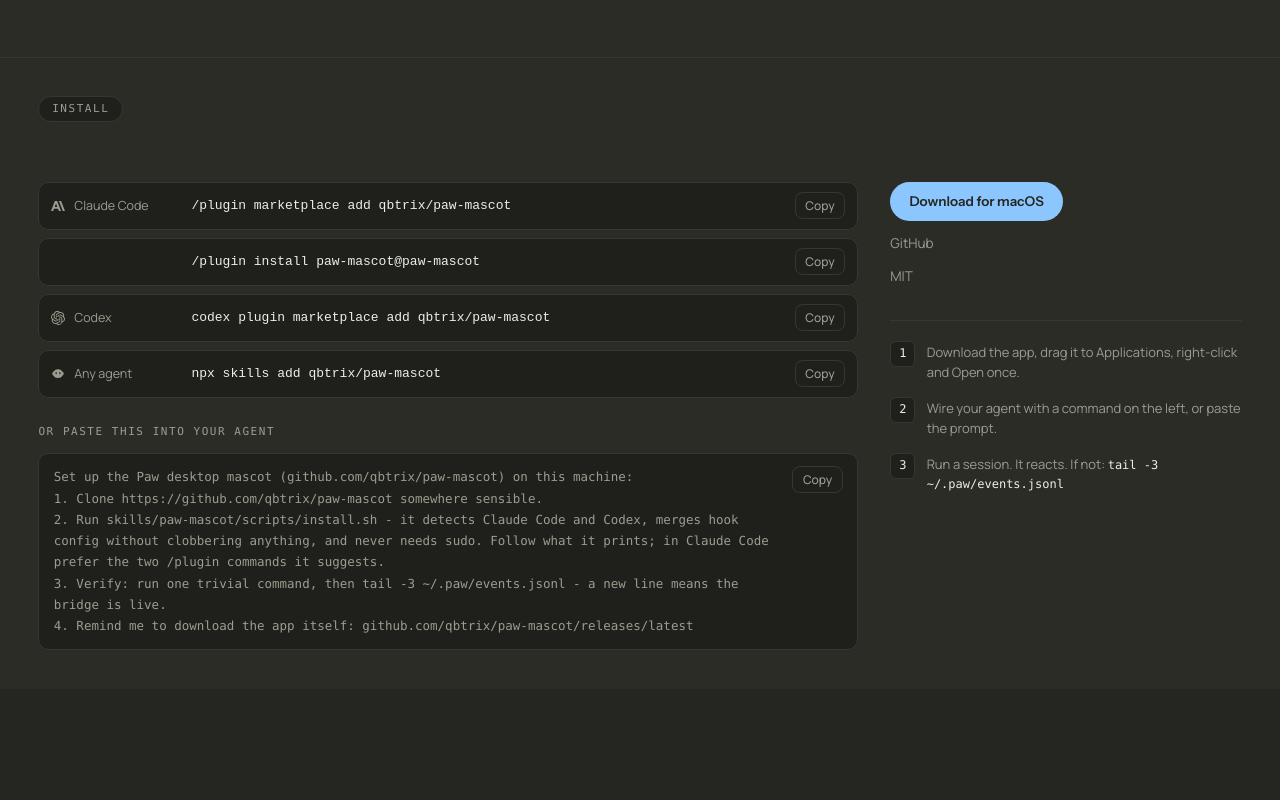
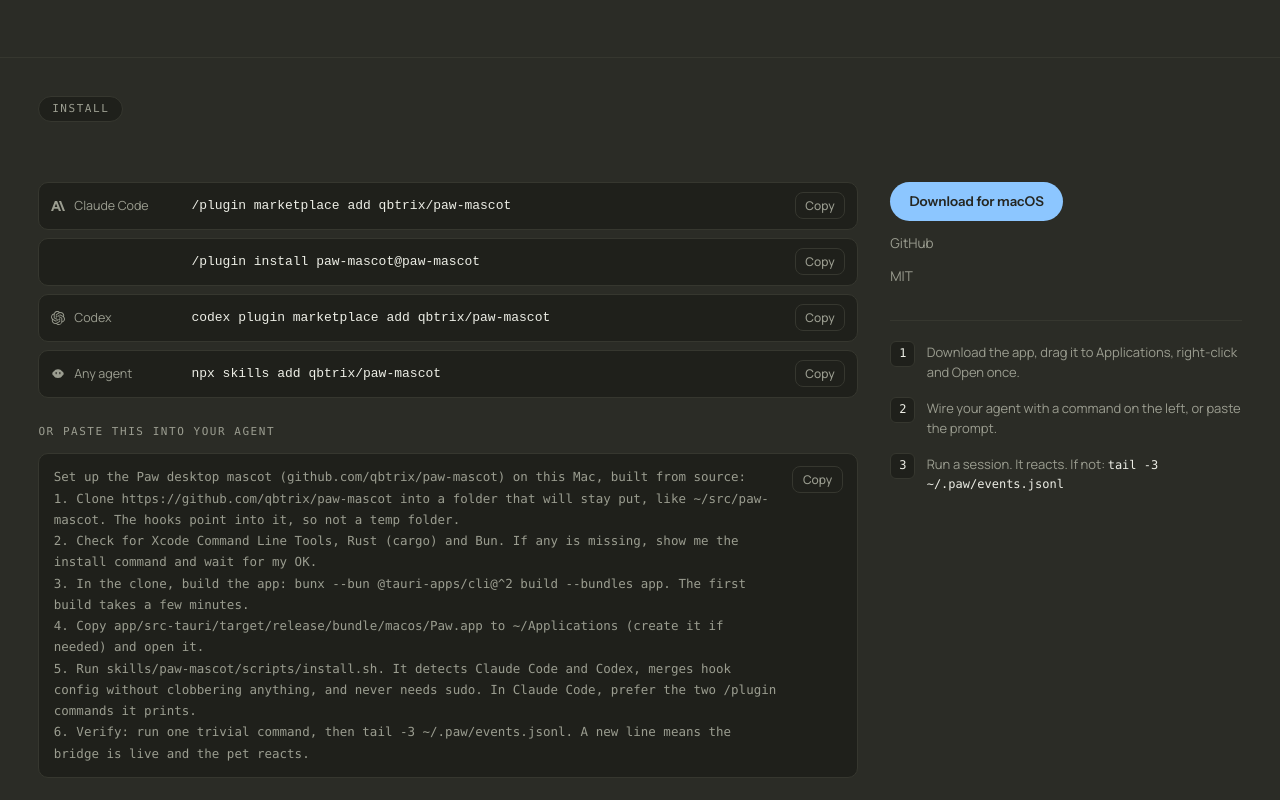
Before and after one commit to qbtrix/paw-mascot, a website: page site/index.html in a window 1280 px wide. Shown: the part 2934-3734 px from the top of the page. Before the commit the page ends 3623 px from the top, so only its background shows below. Drawn offline with Linux system fonts and the light colour scheme; files that its build step writes are made by us from their sources; animation ran at ten frames a second; files whose address does not match are found by name.

Commit message:
feat(site): the agent prompt builds the app from source (#31)

```diff
--- a/site/index.html
+++ b/site/index.html
@@ -64,6 +64,8 @@
   mascots a pale green rim to match its olive ground. The demo pet shares the
   grid's tokens, floor glow included, so no violet shows anywhere.
   The mark's eyes are nudged down so they sit level with the wordmark.
+  The paste-into-your-agent prompt builds the app from source (app bundle
+  only, tested from a fresh clone) instead of pointing at the release download.
 -->
 <link rel="preconnect" href="https://fonts.googleapis.com">
 <link rel="preconnect" href="https://fonts.gstatic.com" crossorigin>
@@ -326,7 +328,7 @@
   .prompt { display: grid; grid-template-columns: 1fr auto; gap: .75rem; align-items: start;
             background: var(--well); border: 1px solid var(--line); border-radius: 10px;
             padding: .8rem .9rem; grid-column: 1 / -1; }
-  .prompt code { font: 12.5px/1.7 var(--mono); color: var(--dim); white-space: pre-wrap; }
+  .prompt code { font: 12.5px/1.7 var(--mono); color: var(--dim); white-space: pre-wrap; overflow-wrap: anywhere; min-width: 0; }
   .cmd {
     display: grid; grid-template-columns: auto 1fr auto; align-items: center; gap: .75rem;
     background: var(--well); border: 1px solid var(--line); border-radius: 10px; padding: .6rem .75rem;
@@ -415,11 +417,13 @@
       <div class="cmd"><span class="for"><svg aria-hidden="true"><use href="#i-openai"/></svg>Codex</span><code data-lenis-prevent>codex plugin marketplace add qbtrix/paw-mascot</code><button class="copy">Copy</button></div>
       <div class="cmd"><span class="for"><svg aria-hidden="true"><use href="#i-paw"/></svg>Any agent</span><code data-lenis-prevent>npx skills add qbtrix/paw-mascot</code><button class="copy">Copy</button></div>
       <div class="or">or paste this into your agent</div>
-      <div class="prompt"><code>Set up the Paw desktop mascot (github.com/qbtrix/paw-mascot) on this machine:
-1. Clone https://github.com/qbtrix/paw-mascot somewhere sensible.
-2. Run skills/paw-mascot/scripts/install.sh - it detects Claude Code and Codex, merges hook config without clobbering anything, and never needs sudo. Follow what it prints; in Claude Code prefer the two /plugin commands it suggests.
-3. Verify: run one trivial command, then tail -3 ~/.paw/events.jsonl - a new line means the bridge is live.
-4. Remind me to download the app itself: github.com/qbtrix/paw-mascot/releases/latest</code><button class="copy">Copy</button></div>
+      <div class="prompt"><code>Set up the Paw desktop mascot (github.com/qbtrix/paw-mascot) on this Mac, built from source:
+1. Clone https://github.com/qbtrix/paw-mascot into a folder that will stay put, like ~/src/paw-mascot. The hooks point into it, so not a temp folder.
+2. Check for Xcode Command Line Tools, Rust (cargo) and Bun. If any is missing, show me the install command and wait for my OK.
+3. In the clone, build the app: bunx --bun @tauri-apps/cli@^2 build --bundles app. The first build takes a few minutes.
+4. Copy app/src-tauri/target/release/bundle/macos/Paw.app to ~/Applications (create it if needed) and open it.
+5. Run skills/paw-mascot/scripts/install.sh. It detects Claude Code and Codex, merges hook config without clobbering anything, and never needs sudo. In Claude Code, prefer the two /plugin commands it prints.
+6. Verify: run one trivial command, then tail -3 ~/.paw/events.jsonl. A new line means the bridge is live and the pet reacts.</code><button class="copy">Copy</button></div>
     </div>
     <div class="side">
       <a class="cta" href="https://github.com/qbtrix/paw-mascot/releases/latest">Download for macOS</a>
```
